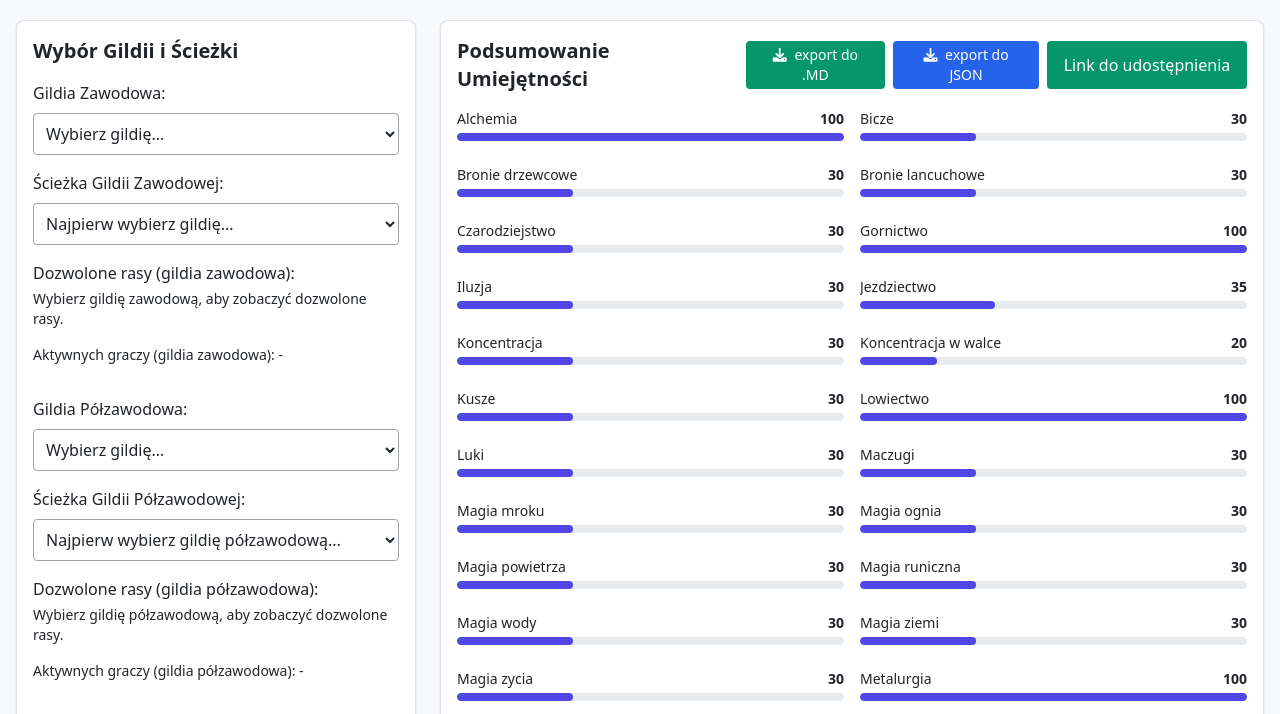
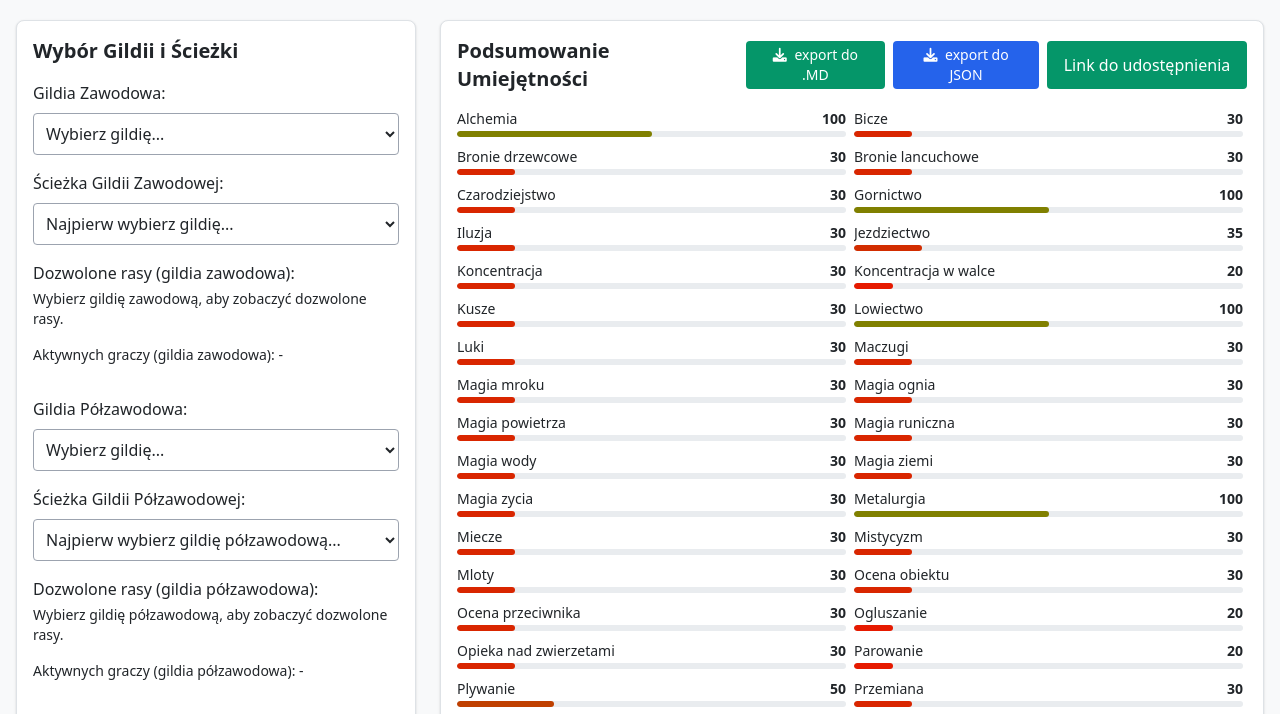
Before and after one commit to WarlockMud/kalkulator_postaci, a plain HTML site: page index.html in a window 1280 px wide. Shown: the part 56-770 px from the top of the page. Drawn offline with nearby package versions, Linux system fonts and the light colour scheme.

Commit message:
Poprawione wyswietlanie tabelki ze skillami
- Mniejsze i ladniejsze kolory
- Poprawka skilla przemiana

```diff
--- a/gildie_polzawodowe.js
+++ b/gildie_polzawodowe.js
@@ -148,7 +148,7 @@ const semiGuildsData = [
           "magia zycia": 40,
           "koncentracja": 60,
           "koncentracja w walce": 40,
-          "przemiane": 60,
+          "przemiana": 60,
           "mistycyzm": 60,
           "zaklinanie": 80
         }
@@ -249,7 +249,7 @@ const semiGuildsData = [
           "koncentracja": 70,
           "koncentracja w walce": 60,
           "czarodziejstwo": 40,
-          "przemiane": 35,
+          "przemiana": 35,
           "rozpraszanie": 35
         }
       },
@@ -267,7 +267,7 @@ const semiGuildsData = [
           "koncentracja": 70,
           "koncentracja w walce": 60,
           "czarodziejstwo": 40,
-          "przemiane": 35,
+          "przemiana": 35,
           "rozpraszanie": 35
         }
       },
@@ -285,7 +285,7 @@ const semiGuildsData = [
           "koncentracja": 70,
           "koncentracja w walce": 60,
           "czarodziejstwo": 40,
-          "przemiane": 35,
+          "przemiana": 35,
           "rozpraszanie": 35
         }
       },
@@ -303,7 +303,7 @@ const semiGuildsData = [
           "koncentracja": 70,
           "koncentracja w walce": 60,
           "czarodziejstwo": 40,
-          "przemiane": 35,
+          "przemiana": 35,
           "rozpraszanie": 35
         }
       },
@@ -321,7 +321,7 @@ const semiGuildsData = [
           "koncentracja": 70,
           "koncentracja w walce": 60,
           "czarodziejstwo": 40,
-          "przemiane": 35,
+          "przemiana": 35,
           "rozpraszanie": 35
         }
       }
--- a/gildie_zawodowe.js
+++ b/gildie_zawodowe.js
@@ -323,7 +323,7 @@ const guildsData = [
                     "zwinny cios": 100,
                     "koncentracja": 50,
                     "koncentracja w walce": 50,
-                    "przemiane": 80,
+                    "przemiana": 80,
                     "przywolywanie": 40
                 }
             },
@@ -401,7 +401,7 @@ const guildsData = [
                     "koncentracja w walce": 70,
                     "magia runiczna": 40,
                     "czarodziejstwo": 40,
-                    "przemiane": 40,
+                    "przemiana": 40,
                     "zaklinanie": 35,
                     "rozpraszanie": 40
                 }
@@ -422,7 +422,7 @@ const guildsData = [
                     "koncentracja w walce": 70,
                     "magia runiczna": 40,
                     "czarodziejstwo": 40,
-                    "przemiane": 40,
+                    "przemiana": 40,
                     "zaklinanie": 35,
                     "rozpraszanie": 40
                 }
@@ -443,7 +443,7 @@ const guildsData = [
                     "koncentracja w walce": 70,
                     "magia runiczna": 40,
                     "czarodziejstwo": 40,
-                    "przemiane": 40,
+                    "przemiana": 40,
                     "zaklinanie": 35,
                     "rozpraszanie": 40
                 }
@@ -464,7 +464,7 @@ const guildsData = [
                     "koncentracja w walce": 70,
                     "magia runiczna": 40,
                     "czarodziejstwo": 40,
-                    "przemiane": 40,
+                    "przemiana": 40,
                     "zaklinanie": 35,
                     "rozpraszanie": 40
                 }
@@ -485,7 +485,7 @@ const guildsData = [
                     "koncentracja w walce": 70,
                     "magia runiczna": 40,
                     "czarodziejstwo": 40,
-                    "przemiane": 40,
+                    "przemiana": 40,
                     "zaklinanie": 35,
                     "rozpraszanie": 40
                 }
--- a/script.js
+++ b/script.js
@@ -404,7 +404,6 @@ function updateSelectedWordCount() {
     document.getElementById('selectedWordCount').textContent = selectedWords.length;
 }
 
-// --- NOWOŚĆ / ZMIANA: Logika obliczania i wyświetlania umiejętności ---
 function updateSkillsSummary() {
     const gpSkillsToggle = document.getElementById('gpSkillsToggle');
     const skillsSummaryDiv = document.getElementById('skillsSummary');
@@ -412,24 +411,31 @@ function updateSkillsSummary() {
     const semiGuildSelect = document.getElementById('semiGuildSelect');
     const pathSelect = document.getElementById('pathSelect');
     const semiPathSelect = document.getElementById('semiPathSelect');
-
+    // Guard against missing elements
+    if (!gpSkillsToggle || !skillsSummaryDiv || !guildSelect || !semiGuildSelect || !pathSelect || !semiPathSelect) {
+        console.error("Missing one or more required elements for updateSkillsSummary.");
+        return;
+    }
+    // Guard against missing data
+    if (typeof guildsData === 'undefined' || typeof semiGuildsData === 'undefined' || typeof skillsGp === 'undefined') {
+        console.error("Missing data for updateSkillsSummary.");
+        skillsSummaryDiv.innerHTML = '<p class="text-red-500">Błąd ładowania danych.</p>';
+        return;
+    }
     const gpEnabled = gpSkillsToggle.checked;
-
     // Find selected guilds and paths data
-    const selectedMainGuild = (typeof guildsData !== 'undefined' && guildSelect.value)
-        ? guildsData.find(g => g.code === guildSelect.value) : null;
-    const selectedSemiGuild = (typeof semiGuildsData !== 'undefined' && semiGuildSelect.value)
-        ? semiGuildsData.find(g => g.code === semiGuildSelect.value) : null;
-
+    const selectedMainGuild = guildSelect.value ?
+        guildsData.find(g => g.code === guildSelect.value) : null;
+    const selectedSemiGuild = semiGuildSelect.value ? semiGuildsData.find(g => g.code === semiGuildSelect.value) : null;
     const selectedMainPath = (selectedMainGuild && selectedMainGuild.paths && pathSelect.value)
-        ? selectedMainGuild.paths.find(p => p.name === pathSelect.value) : null;
+        ?
+        selectedMainGuild.paths.find(p => p.name === pathSelect.value) : null;
     const selectedSemiPath = (selectedSemiGuild && selectedSemiGuild.semipaths && semiPathSelect.value)
-        ? selectedSemiGuild.semipaths.find(sp => sp.name === semiPathSelect.value) : null;
-
+        ?
+        selectedSemiGuild.semipaths.find(sp => sp.name === semiPathSelect.value) : null;
     // --- Core Logic for Combining Skills ---
     let baseSkills = {};
     const combinedGuildSkills = {};
-
     // 1. Combine skills from selected main and semi guild paths, taking the higher value
     if (selectedMainPath && selectedMainPath.skills) {
         for (const skill in selectedMainPath.skills) {
@@ -441,96 +447,67 @@ function updateSkillsSummary() {
             combinedGuildSkills[skill] = Math.max(combinedGuildSkills[skill] || 0, selectedSemiPath.skills[skill]);
         }
     }
-
     // 2. Incorporate GP skills based on the toggle state
-    if (typeof skillsGp !== 'undefined') {
     if (gpEnabled) {
         // GP ON: Merge GP and Guild skills, taking the higher value for overlaps
-            // Start with all GP skills
         baseSkills = { ...skillsGp };
-            // Merge guild skills, overriding or adding if higher/new
         for (const skill in combinedGuildSkills) {
             baseSkills[skill] = Math.max(baseSkills[skill] || 0, combinedGuildSkills[skill]);
         }
     } else {
         // GP OFF: Only use skills present in selected guilds.
-            // GP skills that overlap are implicitly included via combinedGuildSkills.
-            // GP skills *not* in guilds are excluded.
-            baseSkills = { ...combinedGuildSkills };
-        }
-    } else {
-        // Fallback if skillsGp is missing
-        console.error("skillsGp nie jest zdefiniowane!");
         baseSkills = { ...combinedGuildSkills };
     }
     // --- End Core Logic ---
-
-
-    // Calculate final skills after applying word effects
-    const modifiedSkills = calculateModifiedSkills(baseSkills); // Pass the correctly calculated base
-
+    const modifiedSkills = calculateModifiedSkills(baseSkills);
+    // Calculate final skills
     // --- Display Logic ---
-    skillsSummaryDiv.innerHTML = ''; // Clear previous summary
-
+    skillsSummaryDiv.innerHTML = '';
+    // Clear previous summary
     if (Object.keys(modifiedSkills).length === 0) {
-        skillsSummaryDiv.innerHTML = '<p class="text-center col-span-1 md:col-span-2 italic text-sm">Wybierz gildię/ścieżkę lub włącz GP Skills, aby zobaczyć umiejętności.</p>';
+        skillsSummaryDiv.innerHTML = '<p class="text-center col-span-1 md:col-span-2 italic text-sm py-4">Wybierz gildię/ścieżkę lub włącz GP Skills, aby zobaczyć umiejętności.</p>';
         return;
     }
-
     // Sort skills alphabetically for consistent display
-    const sortedSkillNames = Object.keys(modifiedSkills).sort();
-
-
+    const sortedSkillNames = Object.keys(modifiedSkills).sort((a, b) => a.localeCompare(b));
     sortedSkillNames.forEach(skillName => {
-        const value = modifiedSkills[skillName];
-        const displayName = skillName.charAt(0).toUpperCase() + skillName.slice(1);
-        // Get the base value *after* GP toggle logic but *before* word mods
-        const originalBaseValue = baseSkills[skillName] || 0;
-        const difference = value - originalBaseValue;
-
+        let finalValue = Math.max(0, Math.min(modifiedSkills[skillName], 200)); // Clamp to 0-200
+        // Ensure baseSkills considers the GP toggle state correctly before word mods
+        const baseValueBeforeWords = baseSkills[skillName] || 0;
+        const difference = finalValue - baseValueBeforeWords;
         const skillDiv = document.createElement('div');
-        // Added min-w-0 to prevent flex items from overflowing in rare cases
-        skillDiv.className = 'mb-2 relative min-w-0';
-
+        skillDiv.className = 'mb-0.5 relative min-w-0';  // Further reduced margin
         const nameElement = document.createElement('div');
-        // Use flex for alignment, justify-between for spacing
-        nameElement.className = 'flex justify-between items-baseline mb-1 text-sm';
-        // Wrap skill name in span to prevent stretching
+        nameElement.className = 'flex justify-between items-baseline mb-0.5 text-sm'; // Further reduced margin
         nameElement.innerHTML = `
-            <span class="truncate pr-2">${displayName}</span>
-            <span class="font-semibold whitespace-nowrap">${value}</span>
+  <span class="truncate pr-1">${skillName.charAt(0).toUpperCase() + skillName.slice(1)}</span>
+  <span class="font-semibold whitespace-nowrap">${finalValue}</span>
   `;
-
-
-        // Display difference indicator only if there is a change
         if (difference !== 0) {
             const diffElement = document.createElement('div');
-            // Position relative to the skillDiv, adjust top/right as needed
-            diffElement.className = 'skill-diff absolute -top-1 right-0 text-xs font-bold'; // Simplified positioning
+            diffElement.className = 'skill-diff absolute -top-1 right-0 text-xs font-bold';
             diffElement.textContent = (difference > 0 ? '+' : '') + difference;
             diffElement.classList.add(difference > 0 ? 'text-green-500' : 'text-red-500');
-            // Ensure difference doesn't overlap value - might need tweaking
-            nameElement.querySelector('.font-semibold').style.marginRight = '2.5em'; // Add margin to value span
+            // Add margin to the value span to prevent overlap with the difference indicator
+            const valueSpan = nameElement.querySelector('.font-semibold');
+            if (valueSpan) valueSpan.style.marginRight = '2.5em';
             skillDiv.appendChild(diffElement);
         }
-
         const barContainer = document.createElement('div');
-        // Use background color variables for theme compatibility
-        barContainer.className = 'skill-bar w-full h-2 rounded-full bg-gray-200 dark:bg-gray-600 overflow-hidden'; // Added overflow-hidden
-
+        barContainer.className = 'skill-bar w-full h-1.5 rounded-full bg-gray-200 dark:bg-gray-700 overflow-hidden'; // Reduced height
         const barFill = document.createElement('div');
-        // Use background color variables and ensure value doesn't exceed 100% for width
-        barFill.className = 'skill-bar-fill h-full rounded-full bg-indigo-500 dark:bg-indigo-600 transition-width duration-300 ease-in-out'; // Added transition
-        barFill.style.width = `${Math.max(0, Math.min(value, 100))}%`; // Clamp value between 0 and 100
-
+        barFill.className = 'skill-bar-fill h-full rounded-full transition-width duration-300 ease-in-out';
+        // Calculate color
+        const red = Math.round(255 * (200 - finalValue) / 200);
+        const green = Math.round(255 * finalValue / 200);
+        barFill.style.backgroundColor = `rgb(${red}, ${green}, 0)`;
+        barFill.style.width = `${(finalValue / 200) * 100}%`;  // Calculate width based on 200
         barContainer.appendChild(barFill);
-        skillDiv.appendChild(nameElement); // Add name/value first
-        skillDiv.appendChild(barContainer); // Then add bar
-
+        skillDiv.appendChild(nameElement);
+        skillDiv.appendChild(barContainer);
         skillsSummaryDiv.appendChild(skillDiv);
     });
 }
-
 
 // --- Calculate Modified Skills ---
 // --- ZMIANY W MAPOWANIU STATYSTYK ---
@@ -602,7 +579,7 @@ function calculateModifiedSkills(baseSkills) {
                         });
                         return; // Handled multiple skills, continue to next effect
                     } else if (stat === "umiejetnosci ze wszystkich szkol magii") {
-                        const magicSkills = ["magia ognia", "magia wody", "magia ziemi", "magia powietrza", "magia mroku", "iluzja", "przemiane", "przywolywanie", "magia runiczna", "czarodziejstwo", "magia zycia", "mistycyzm", "zaklinanie"]; // Ensure this list is complete
+                        const magicSkills = ["magia ognia", "magia wody", "magia ziemi", "magia powietrza", "magia mroku", "iluzja", "przemiana", "przywolywanie", "magia runiczna", "czarodziejstwo", "magia zycia", "mistycyzm", "zaklinanie"]; // Ensure this list is complete
                         magicSkills.forEach(skill => {
                             if (modifiedSkills.hasOwnProperty(skill)) {
                                 modifiedSkills[skill] = (modifiedSkills[skill] || 0) + effectValue;
@@ -630,7 +607,7 @@ function calculateModifiedSkills(baseSkills) {
                     else if (stat === "umiejetnosc w poslugiwaniu sie magia wody") targetSkill = "magia wody";
                     else if (stat === "umiejetnosc w poslugiwaniu sie magia zycia") targetSkill = "magia zycia"; // FIX for Kaznodzieja
                     else if (stat === "umiejetnosc w poslugiwaniu sie magia mroku") targetSkill = "magia mroku";
-                    else if (stat === "umiejetnosc w poslugiwaniu sie magia przemiany") targetSkill = "przemiane"; // Uwaga na 'e'
+                    else if (stat === "umiejetnosc w poslugiwaniu sie magia przemiany") targetSkill = "przemiana"; // Uwaga na 'e'
                     else if (stat === "umiejetnosc w mistycyzmie") targetSkill = "mistycyzm"; // FIX for Kaznodzieja, Mistycyzm
                     else if (stat === "umiejetnosc w zaklinaniu") targetSkill = "zaklinanie";
                     else if (stat === "umiejetnosc w magii tworzenia i przywolywania") targetSkill = "przywolywanie";
--- a/style.css
+++ b/style.css
@@ -112,3 +112,12 @@ body {
     border-color: #4a5568;
     /* Dopasuj kolor obramowania do innych ciemnych elementów */
 }
+
+#skillsSummary {
+    display: grid;
+    grid-template-columns: 1fr 1fr;
+    /* Or auto-fit, etc. */
+    gap: 0.5rem;
+    /* Reduced gap */
+    padding-right: 0.25rem;
+}
```
Lines whose indentation alone changed are shown as unchanged.
